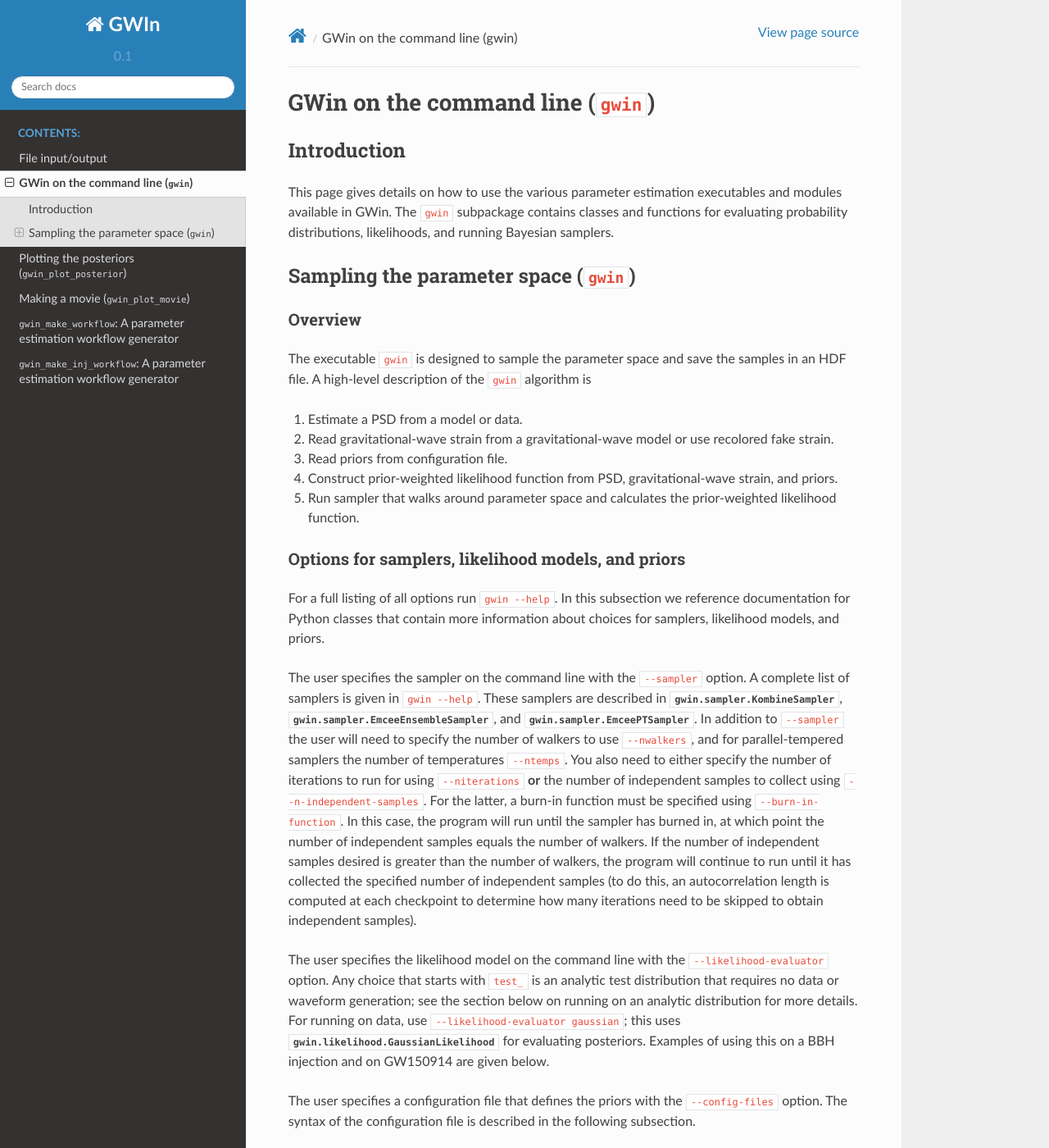
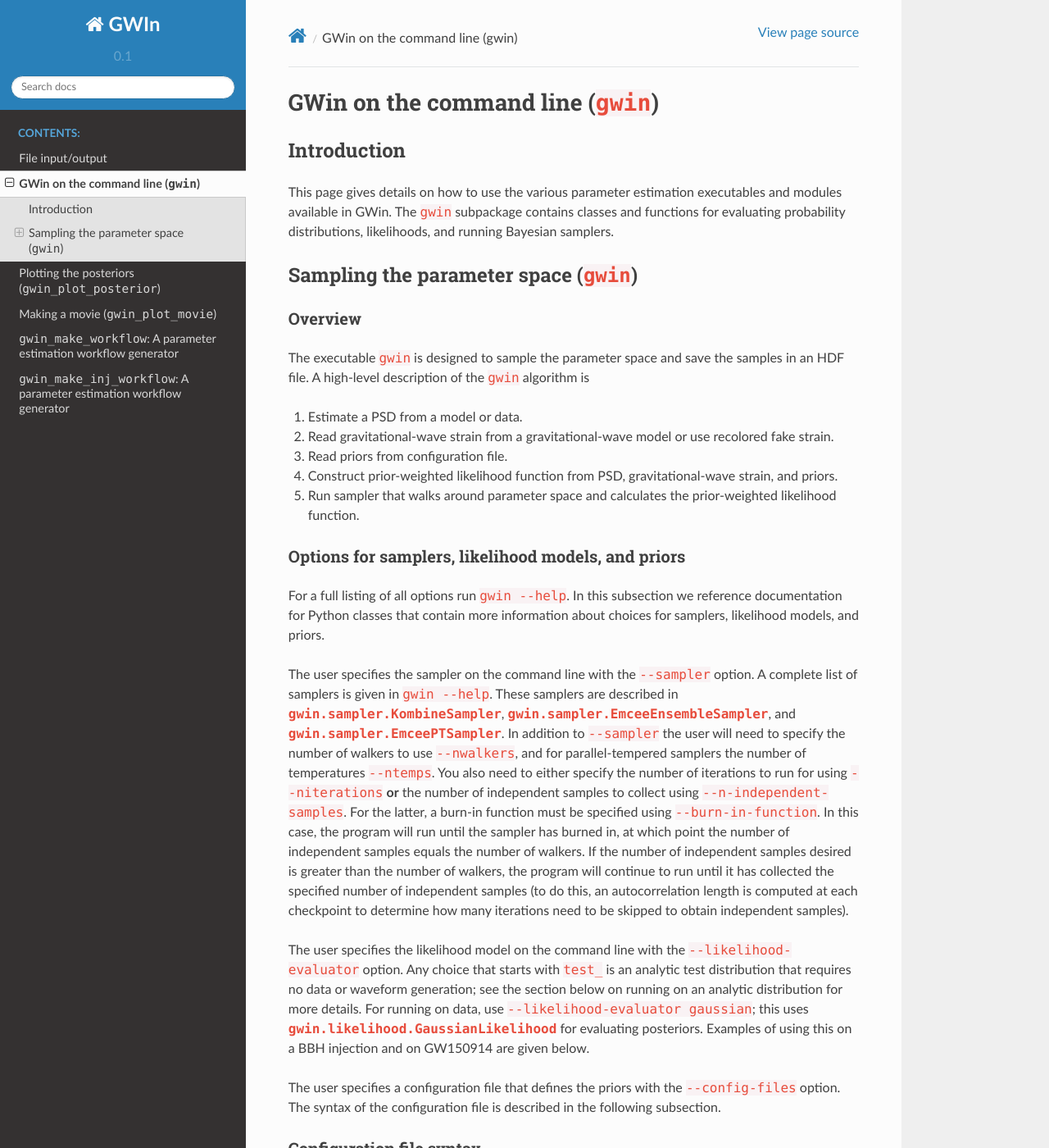
Before and after one commit to gwastro/gwin, a Sphinx documentation site: the page built from docs/command-line/gwin.rst, in a window 1280 px wide and 1400 px high. Shown: the whole window at 82% size. Built offline with Sphinx 7.4.7 and the Read the Docs theme 2.0.0, drawn with Linux system fonts in a browser that asks for light colours.

Commit message:
docs: more style customisation

```diff
--- a/docs/_static/css/gwin.css
+++ b/docs/_static/css/gwin.css
@@ -6,3 +6,16 @@
 pre {
 		font-size: 14px !important;
 }
+
+code,
+.rst-content code {
+		border: none;
+		font-size: inherit;
+		padding: 0px;
+		background-color: #f9f2f4;
+}
+
+.rst-content code.xref {
+		background: none;
+		color: #e74C3c;
+}
```
